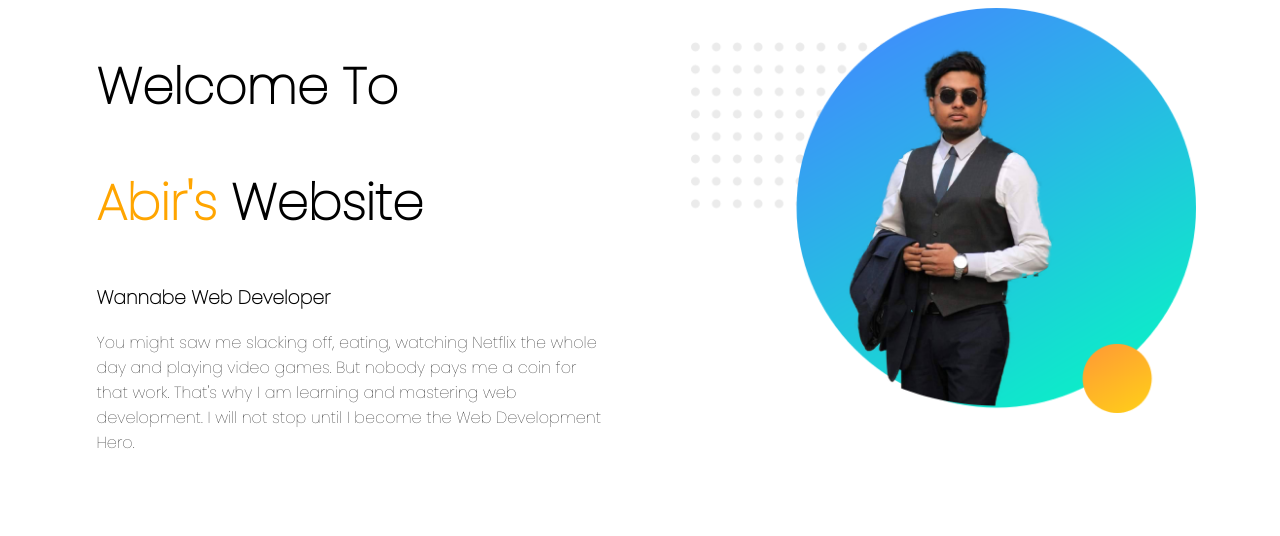
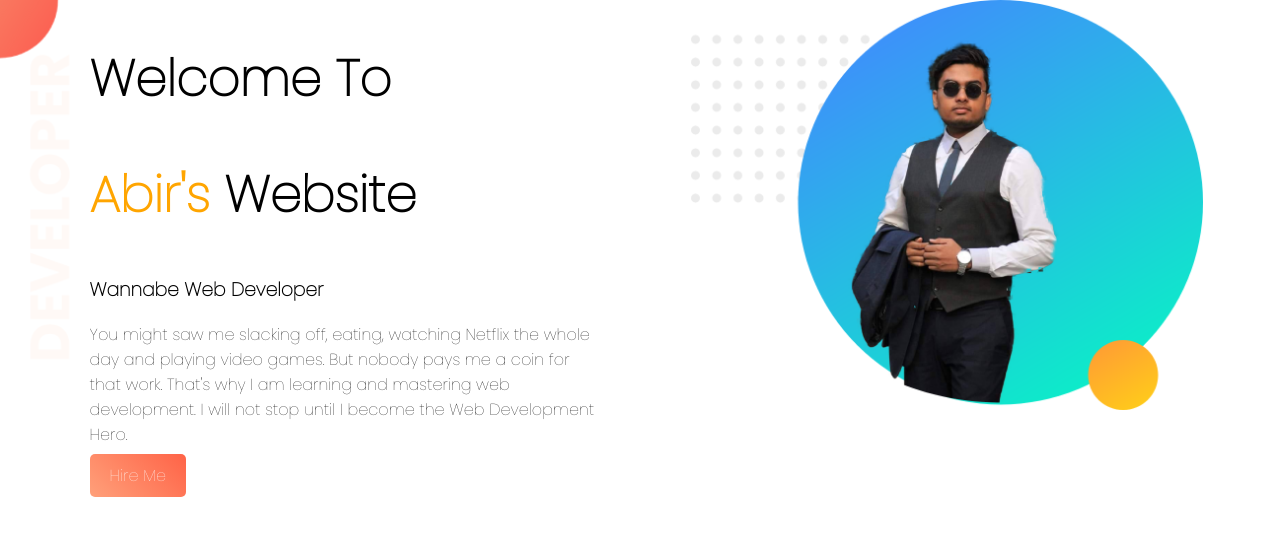
Before and after one commit to AbirSharkar/1st-Web-Portfolio, a plain HTML site: page index.html in a window 1280 px wide. Drawn offline with Linux system fonts and the light colour scheme.

Commit message:
first portion done

```diff
--- a/index.html
+++ b/index.html
@@ -8,12 +8,13 @@
     <link rel="stylesheet" href="style.css">
 </head>
 <body>
-   <section>
+   <section class="top-banner">
         <div class="half-width">
             <h1>Welcome To</h1>
             <h1><span class="name-highlight">Abir's</span> Website</h1>
             <h3>Wannabe Web Developer</h3>
             <p>You might saw me slacking off, eating, watching Netflix the whole day and playing video games. But nobody pays me a coin for that work. That's why I am learning and mastering web development. I will not stop until I become the Web Development Hero.</p>
+            <a class="link-button" target="_blank" href="https://www.linkedin.com/in/nazmus-sakib-abir-657408149/">Hire Me</a>
         </div>
         <div class="half-width">
             <img src="images/image-10.png" alt="Abir's Picture">
--- a/style.css
+++ b/style.css
@@ -1,4 +1,5 @@
 body{
+    margin: 0;
     font-family: 'Poppins', sans-serif;
 }
 h1{
@@ -16,3 +17,18 @@ h1{
 .half-width img{
     width:100%;
 }
+.top-banner{
+    background-image: url("images/top-banner.png");
+    background-repeat: no-repeat;
+}
+section{
+    height: 500px;
+}
+.link-button{
+    text-decoration: none;
+    background-image: linear-gradient(45deg, lightSalmon, tomato);
+    padding: 10px 20px;
+    border-radius: 5px;
+    color: white;
+    font-weight: 700px;
+}
```
